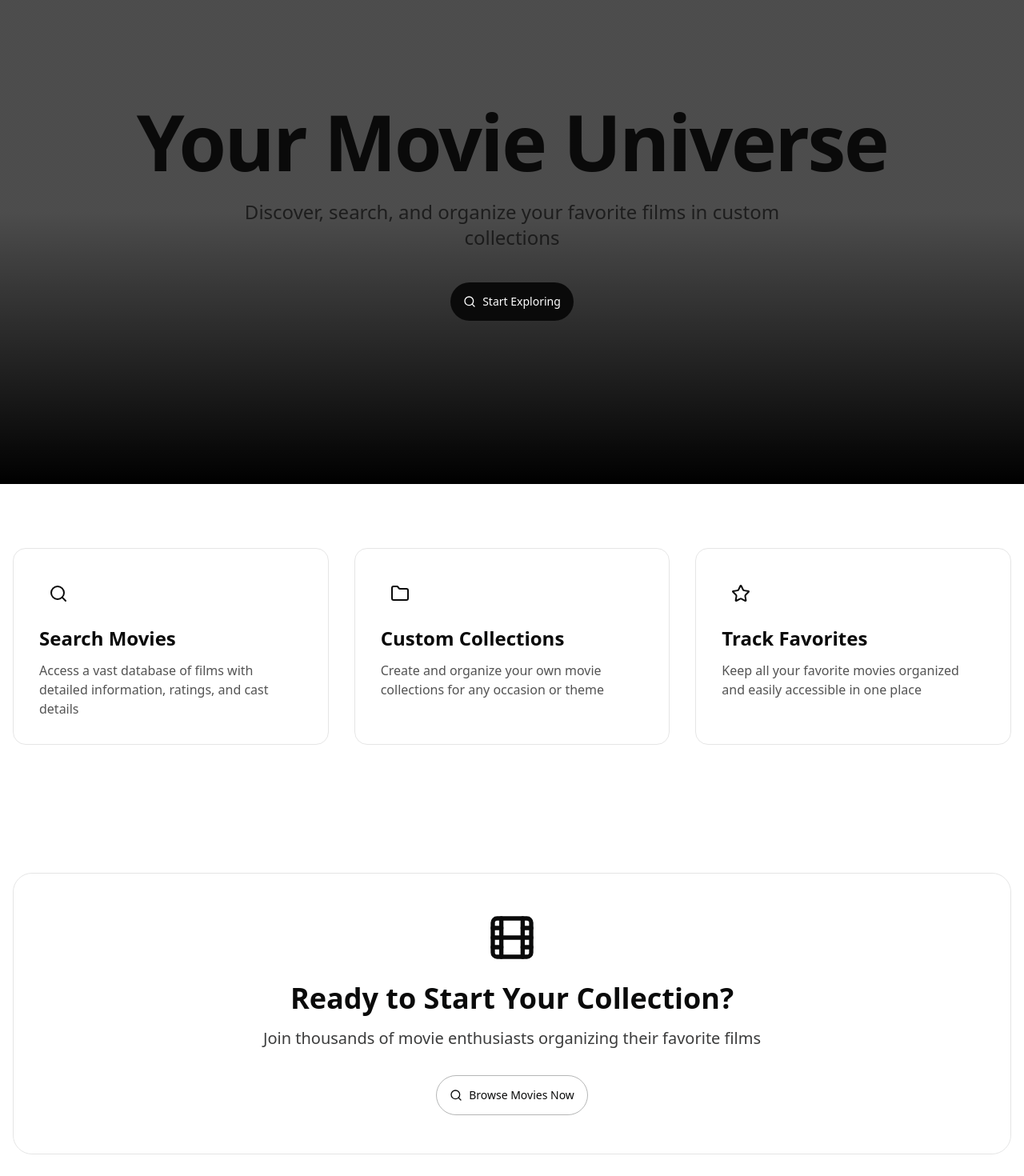
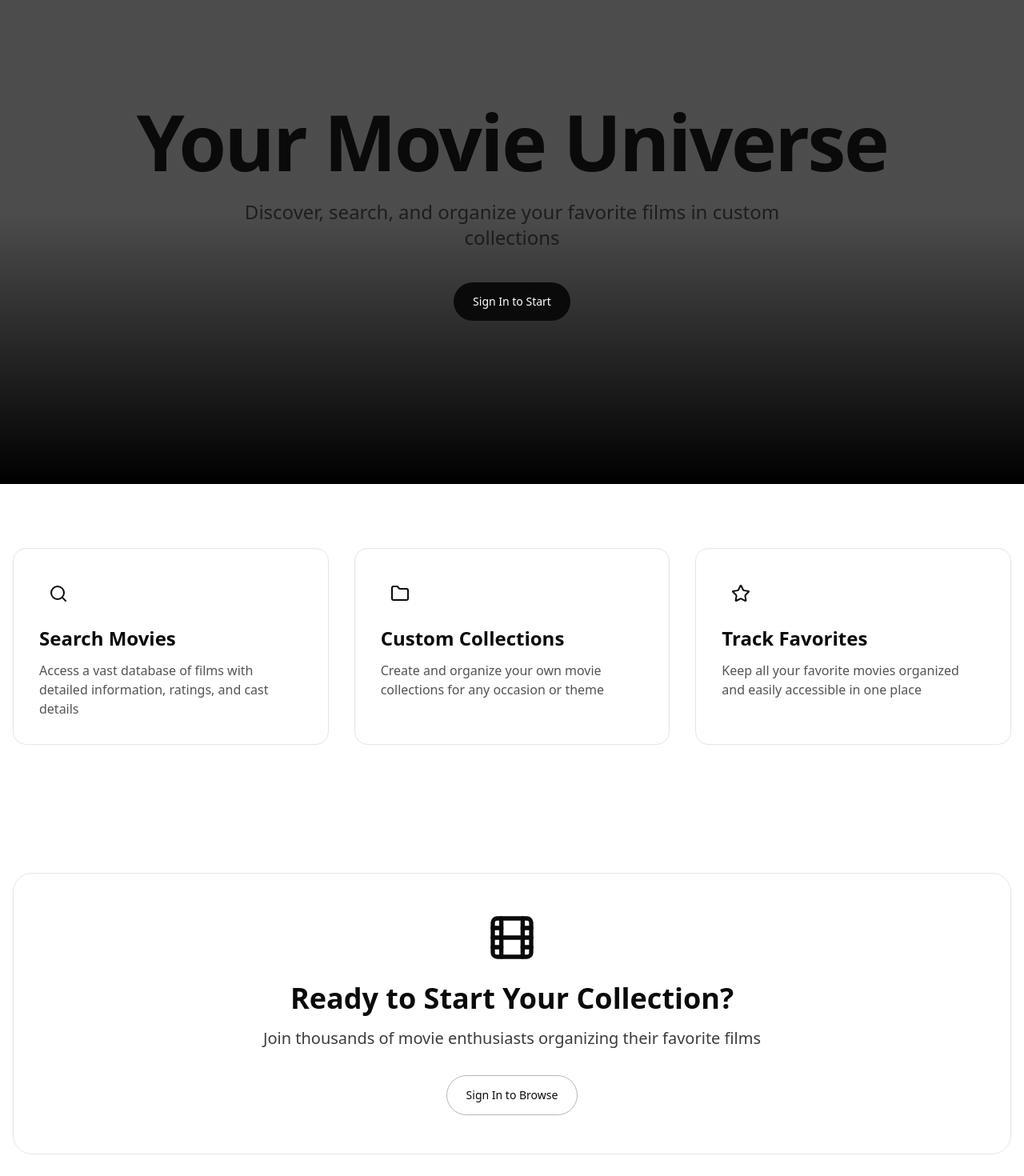
Before and after one commit to apc5074/Team49DB, a Next.js app in the folder movie-app/: page / in a window 1280 px wide. Shown: the part 140-1610 px from the top of the page at 80% size. Built offline with nearby package versions, Linux system fonts and the light colour scheme; no server answers.

Commit message:
fixed UI to have searching be done only if they are signed in beforehand

```diff
--- a/movie-app/app/page.tsx
+++ b/movie-app/app/page.tsx
@@ -1,10 +1,14 @@
+"use client";
+
 import Link from "next/link";
-import Image from "next/image";
 import { Button } from "@/components/ui/button";
 import { Search, Film, Folder, Star } from "lucide-react";
 import Navigation from "@/components/Navigation";
+import { useSession } from "@/app/hooks/useSession";
 
 export default function Page() {
+  const { signedIn, loading } = useSession();
+
   return (
     <div className="min-h-screen bg-background text-foreground">
       <Navigation />
@@ -12,7 +16,7 @@ export default function Page() {
       <main>
         <section className="relative h-[620px] md:h-[680px] flex items-center justify-center overflow-hidden">
           <div className="absolute inset-0">
-            {/* /public/hero-banner.jpg (keep it, we’ll mask it to B/W with overlay) */}
+            {/* /public/hero-banner.jpg (keep it, we'll mask it to B/W with overlay) */}
             {/* <Image
               src="/hero-banner.jpg"
               alt="Hero"
@@ -39,6 +43,8 @@ export default function Page() {
               collections
             </p>
 
+            {!loading && (
+              signedIn ? (
                 <Link href="/search">
                   <Button
                     size="lg"
@@ -52,6 +58,21 @@ export default function Page() {
                     Start Exploring
                   </Button>
                 </Link>
+              ) : (
+                <Link href="/sign-in">
+                  <Button
+                    size="lg"
+                    className="
+                      gap-2 px-6 py-6 rounded-full
+                      bg-foreground text-background
+                      hover:opacity-90 transition-opacity
+                    "
+                  >
+                    Sign In to Start
+                  </Button>
+                </Link>
+              )
+            )}
           </div>
         </section>
 
@@ -108,6 +129,8 @@ export default function Page() {
               Join thousands of movie enthusiasts organizing their favorite
               films
             </p>
+            {!loading && (
+              signedIn ? (
                 <Link href="/search">
                   <Button
                     size="lg"
@@ -118,6 +141,18 @@ export default function Page() {
                     Browse Movies Now
                   </Button>
                 </Link>
+              ) : (
+                <Link href="/sign-in">
+                  <Button
+                    size="lg"
+                    variant="secondary"
+                    className="gap-2 rounded-full px-6 py-6 border border-foreground/30 bg-transparent text-foreground hover:bg-white hover:text-black transition-colors"
+                  >
+                    Sign In to Browse
+                  </Button>
+                </Link>
+              )
+            )}
           </div>
         </section>
       </main>
--- a/movie-app/components/Navigation.tsx
+++ b/movie-app/components/Navigation.tsx
@@ -39,6 +39,8 @@ export default function Navigation() {
         </Link>
 
         <div className="flex items-center gap-2">
+          {signedIn && (
+            <>
               <Link href="/search">
                 <Button
                   variant={isActive("/search") ? "default" : "ghost"}
@@ -50,7 +52,6 @@ export default function Navigation() {
                 </Button>
               </Link>
 
-          {signedIn && (
               <Link href="/collections">
                 <Button
                   variant={isActive("/collections") ? "default" : "ghost"}
@@ -61,9 +62,9 @@ export default function Navigation() {
                   Collections
                 </Button>
               </Link>
+            </>
           )}
 
-          {/* Show different buttons based on sign-in state */}
           {!loading && (
             <>
               {signedIn ? (
```
Lines whose indentation alone changed are shown as unchanged.
